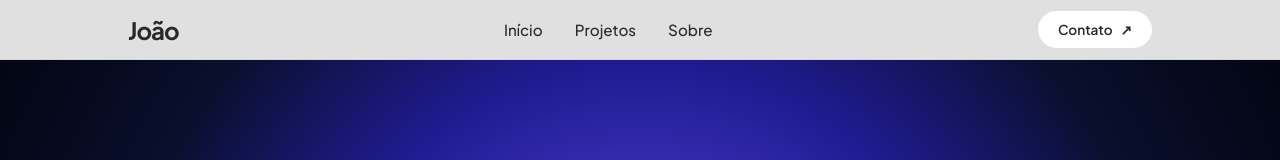
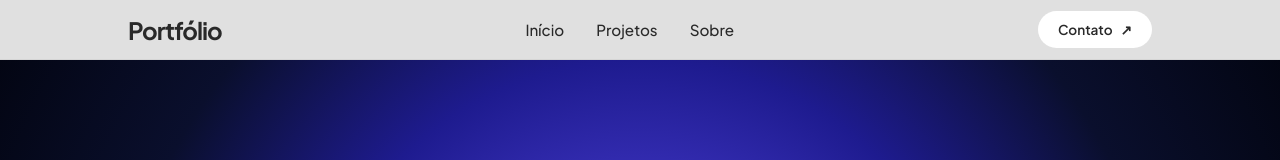
Before and after one commit to joaogentelucio/meu-portfolio, a React (Vite) app: page / in a window 1280 px wide. Shown: the top 160 px of the page. Built offline with nearby package versions, Linux system fonts and the light colour scheme.

Commit message:
Change logo text from 'João' to 'Portfólio'

```diff
--- a/src/components/header/index.tsx
+++ b/src/components/header/index.tsx
@@ -17,7 +17,7 @@ export default function HeaderComponent({ scrollToSection }: HeaderProps) {
       }}
     >
       <div className={styles.logo}>
-        <span className={styles.logoText} style={{ color: theme.colors.text }}>João</span>
+        <span className={styles.logoText} style={{ color: theme.colors.text }}>Portfólio</span>
       </div>
 
       <nav className={styles.nav}>
```
